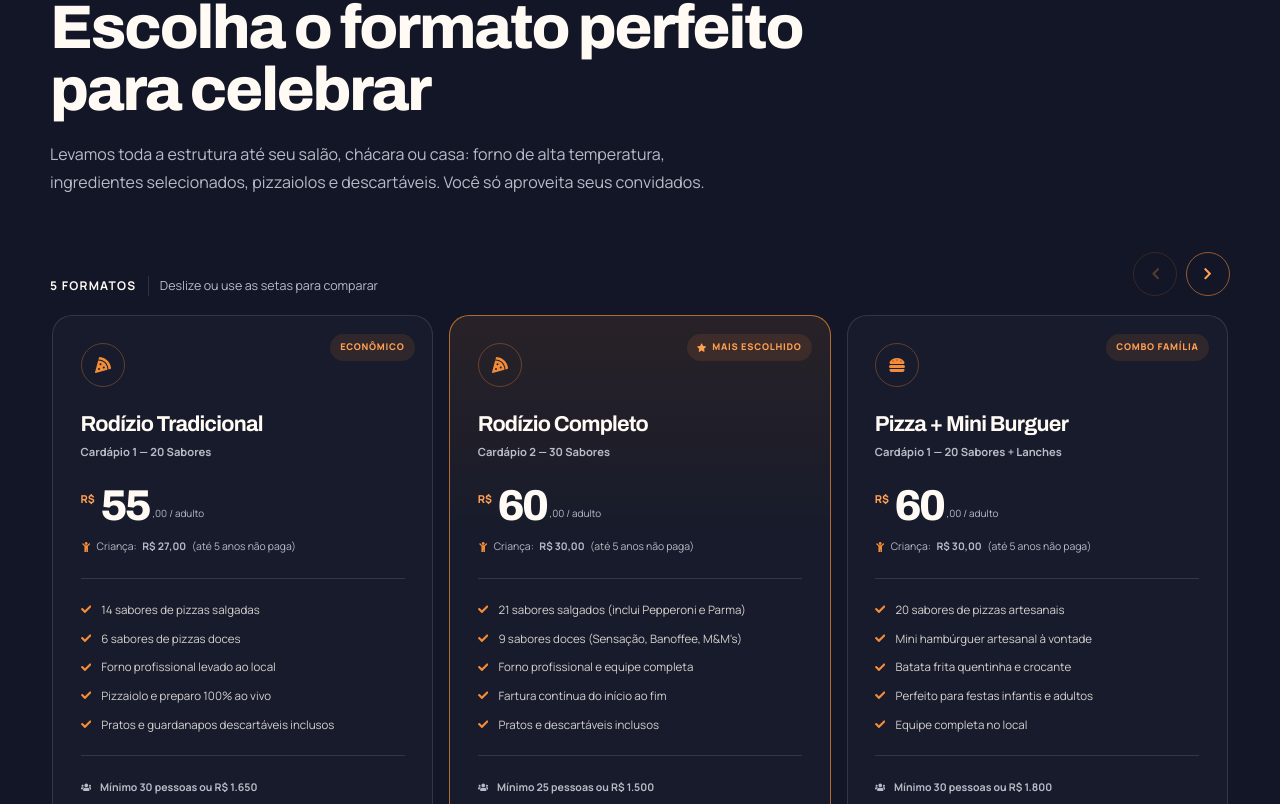
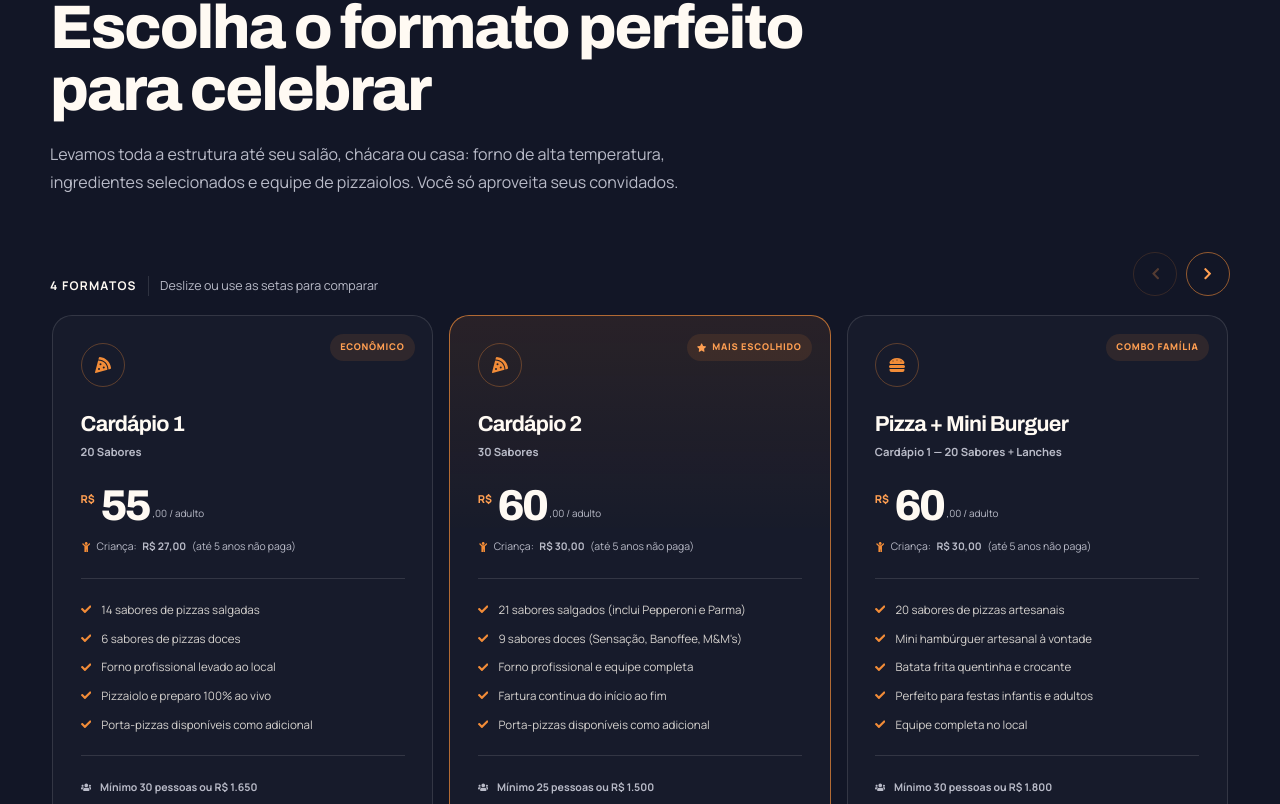
Before and after one commit to slunno/gama-pizzas, a React (Vite) app: page / in a window 1280 px wide. Shown: the part 996-1800 px from the top of the page. Built offline with nearby package versions, Linux system fonts and the light colour scheme.

Commit message:
Atualiza cardápios e informações do rodízio

```diff
--- a/src/components/home/FAQ/FAQ.jsx
+++ b/src/components/home/FAQ/FAQ.jsx
@@ -18,12 +18,12 @@ const faqData = [
   {
     question: "Quanto tempo dura o atendimento do rodízio?",
     answer:
-      "Nossa equipe chega com cerca de 1h30 de antecedência para montagem e aquecimento do forno. O serviço de rodízio contínuo dura em média 3 a 4 horas com fartura ininterrupta, garantindo que todos os convidados comam à vontade.",
+      "Nossa equipe chega 45 minutos antes do início do rodízio para montar a estrutura e aquecer o forno. O rodízio dura 3 horas, com serviço contínuo.",
   },
   {
-    question: "Vocês levam pratos, talheres e descartáveis?",
+    question: "Vocês levam pratos, talheres ou porta-pizzas?",
     answer:
-      "Sim! Levamos pratos descartáveis reforçados, guardanapos e suporte completo. Se o seu evento exigir pratos de louça ou talheres de inox, podemos incluir mediante consulta prévia.",
+      "Não levamos talheres nem pratos descartáveis. Os porta-pizzas estão disponíveis como adicional, mediante solicitação.",
   },
   {
     question: "Quais cidades a Gama Pizzas atende?",
--- a/src/components/home/Rodizios/Rodizios.jsx
+++ b/src/components/home/Rodizios/Rodizios.jsx
@@ -18,8 +18,8 @@ import {
 const menus = [
   {
     id: 1,
-    title: "Rodízio Tradicional",
-    subtitle: "Cardápio 1 — 20 Sabores",
+    title: "Cardápio 1",
+    subtitle: "20 Sabores",
     icon: <FaPizzaSlice />,
     price: "55",
     child: "27",
@@ -28,7 +28,7 @@ const menus = [
       "6 sabores de pizzas doces",
       "Forno profissional levado ao local",
       "Pizzaiolo e preparo 100% ao vivo",
-      "Pratos e guardanapos descartáveis inclusos",
+      "Porta-pizzas disponíveis como adicional",
     ],
     minimum: "Mínimo 30 pessoas ou R$ 1.650",
     highlight: false,
@@ -36,8 +36,8 @@ const menus = [
   },
   {
     id: 2,
-    title: "Rodízio Completo",
-    subtitle: "Cardápio 2 — 30 Sabores",
+    title: "Cardápio 2",
+    subtitle: "30 Sabores",
     icon: <FaPizzaSlice />,
     price: "60",
     child: "30",
@@ -46,7 +46,7 @@ const menus = [
       "9 sabores doces (Sensação, Banoffee, M&M's)",
       "Forno profissional e equipe completa",
       "Fartura contínua do início ao fim",
-      "Pratos e descartáveis inclusos",
+      "Porta-pizzas disponíveis como adicional",
     ],
     minimum: "Mínimo 25 pessoas ou R$ 1.500",
     highlight: true,
@@ -87,24 +87,6 @@ const menus = [
     minimum: "Mínimo 25 pessoas ou R$ 1.625",
     highlight: true,
     tag: "Experiência VIP",
-  },
-  {
-    id: 5,
-    title: "Festival de Hambúrguer",
-    subtitle: "Apenas Lanches & Petiscos",
-    icon: <FaHamburger />,
-    price: "55",
-    child: "27",
-    features: [
-      "Mini hambúrguer gourmet artesanal",
-      "Mini hot dog especial",
-      "Batata frita à vontade",
-      "Mini churros quentinhos com doce de leite",
-      "Ideal para aniversários e confraternizações",
-    ],
-    minimum: "Consulte condições para seu evento",
-    highlight: false,
-    tag: "Especial Lanches",
   },
 ];
 
@@ -196,7 +178,7 @@ function Rodizios() {
           <h2>Escolha o formato perfeito para celebrar</h2>
           <p>
             Levamos toda a estrutura até seu salão, chácara ou casa: forno de alta temperatura,
-            ingredientes selecionados, pizzaiolos e descartáveis. Você só aproveita seus convidados.
+            ingredientes selecionados e equipe de pizzaiolos. Você só aproveita seus convidados.
           </p>
         </div>
 
@@ -285,7 +267,7 @@ function Rodizios() {
 
                 <a
                   href={buildWhatsAppLink(
-                    `Olá! Gostaria de consultar a disponibilidade do ${menu.title} (${menu.subtitle}) para o meu evento.`
+                    `Olá! Gostaria de consultar a disponibilidade do pacote ${menu.title} (${menu.subtitle}) para o meu evento.`
                   )}
                   target="_blank"
                   rel="noopener noreferrer"
```
